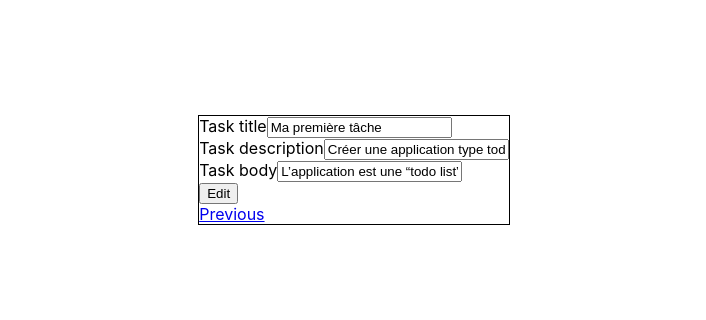
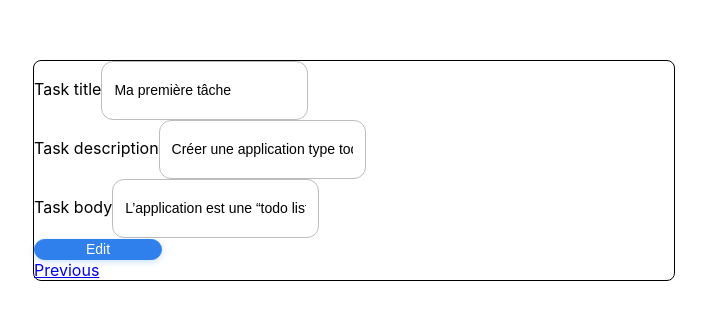
Before and after one commit to younessbennaj/todo-project, a React (Create React App) app: page /submit/5cf0029caff5056591b0ce7d in a window 1280 px wide. Shown: the part 230-550 px from the top of the page, without its empty margins (286-992 px from the left). Built offline with nearby package versions, Linux system fonts and the light colour scheme.

Commit message:
init style

```diff
--- a/package.json
+++ b/package.json
@@ -7,6 +7,7 @@
     "@testing-library/react": "^11.1.0",
     "@testing-library/user-event": "^12.1.10",
     "moment": "^2.29.1",
+    "node-sass": "^4.14.1",
     "react": "^17.0.1",
     "react-dom": "^17.0.1",
     "react-scripts": "4.0.0",
--- a/src/App.css
+++ /dev/null
@@ -1,11 +0,0 @@
-.container {
-  height: 100vh;
-  width: 100vw;
-  display: flex;
-  justify-content: center;
-  align-items: center;
-}
-
-.content {
-  border: 1px solid black;
-}
--- a/src/App.js
+++ b/src/App.js
@@ -1,5 +1,5 @@
 import React from 'react';
-import './App.css';
+import './App.scss';
 import { useTasksState, useTasksDispatch } from "./tasks-context";
 
 //REACT ROUTER
--- /dev/null
+++ b/src/App.scss
@@ -0,0 +1,50 @@
+.container {
+  height: 100vh;
+  width: 100vw;
+  display: flex;
+  justify-content: center;
+  align-items: center;
+}
+
+.content {
+  width: 50vw;
+  border-radius: 8px;
+  border: 1px solid black;
+}
+
+.form-container {
+
+}
+
+.task-list ul {
+  list-style: none;
+  li {
+    padding: 0;
+  }
+}
+
+.task-item {
+  display: flex;
+  flex-direction: row;
+  margin-bottom: 20px;
+}
+
+.input {
+  border: 1px solid #BDBDBD;
+  border-radius: 12px;
+  padding: 20px 12px;
+  font-size: 14px;
+  line-height: 17px;
+}
+
+.btn {
+  width: 20%;
+  background: #2F80ED;
+  box-shadow: 0px 2px 6px rgba(127, 177, 243, 0.4);
+  border: 1px solid #2F80ED;
+  color: #fff;
+  border-radius: 12px;
+  text-transform: capitalize;
+  font-size: 14px;
+  line-height: 17px;
+}
--- a/src/components/Task.js
+++ b/src/components/Task.js
@@ -20,9 +20,15 @@ const Task = ({ taskId, title }) => {
         dispatch({ type: "DELETE_TASK", payload: { _id: id } })
     }
 
+    function checkTask(e, taskId) {
+
+    }
+
     return (
+        // <li key={task.id}><input defaultChecked={task.isCompleted} type="checkbox" name="task" id="" onChange={(e) => checkTask(e, task.id)} /><label htmlFor="">{task.description}</label></li>
         <li>
-            <div>
+            <div className="task-item">
+                <input type="checkbox" name="task" id="" onChange={(e) => checkTask(e, taskId)} />
                 <p>{title}</p>
                 <button><Link to={`/task/${taskId}`} >details</Link></button>
                 <button><Link to={`/submit/${taskId}`}>edit</Link></button>
--- a/src/components/TaskForm.js
+++ b/src/components/TaskForm.js
@@ -86,21 +86,21 @@ const TaskForm = () => {
 
 
     return (
-        <div>
+        <div className="form-container">
             <form onSubmit={(e) => handleSubmit(e, task)} action="">
                 <div>
                     <label htmlFor="title">Task title</label>
-                    <input {...bindTitle} type="text" name="title" id="title" />
+                    <input className='input' {...bindTitle} type="text" name="title" id="title" />
                 </div>
                 <div>
                     <label htmlFor="description">Task description</label>
-                    <input {...bindDescription} type="text" name="description" id="description" />
+                    <input className='input' {...bindDescription} type="text" name="description" id="description" />
                 </div>
                 <div>
                     <label htmlFor="body">Task body</label>
-                    <input {...bindBody} type="text" name="body" id="body" />
+                    <input className='input' {...bindBody} type="text" name="body" id="body" />
                 </div>
-                <input type="submit" value={task ? "Edit" : "Add"} />
+                <input className="btn" type="submit" value={task ? "Edit" : "Add"} />
             </form>
             <Link to="/">Previous</Link>
         </div>
--- a/src/components/TaskList.js
+++ b/src/components/TaskList.js
@@ -11,7 +11,7 @@ import Task from "./Task";
 */
 const TaskList = ({ tasks }) => {
     return (
-        <div>
+        <div className="task-list">
             <ul>
                 {tasks.map(task => {
                     return (
@@ -19,7 +19,7 @@ const TaskList = ({ tasks }) => {
                     )
                 })}
             </ul>
-            <button><Link to={`/submit`}>Create a task</Link></button>
+            <button className="btn"><Link to={`/submit`}>Create a task</Link></button>
         </div>
     )
 }
```
Also changed, not shown: 1 other file (tests, documents, lock files or other folders).
